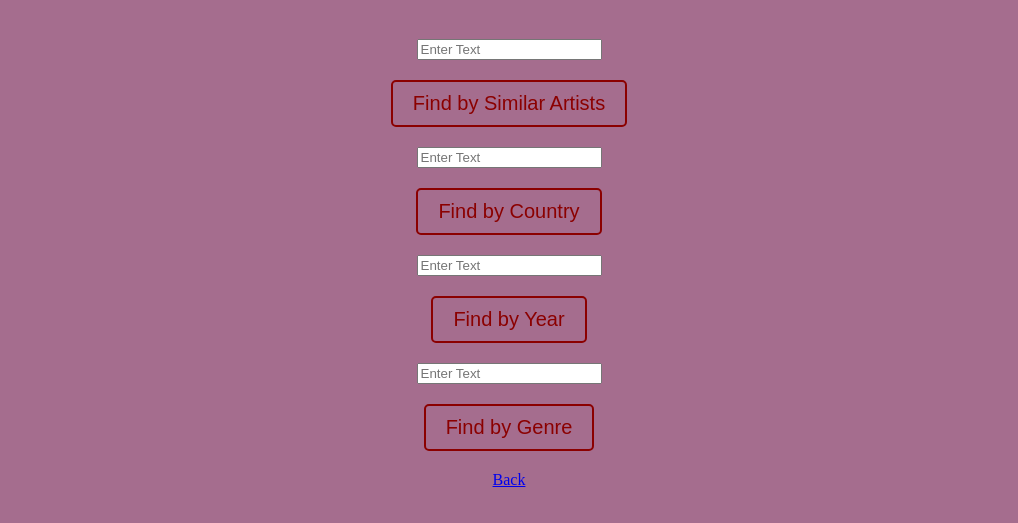
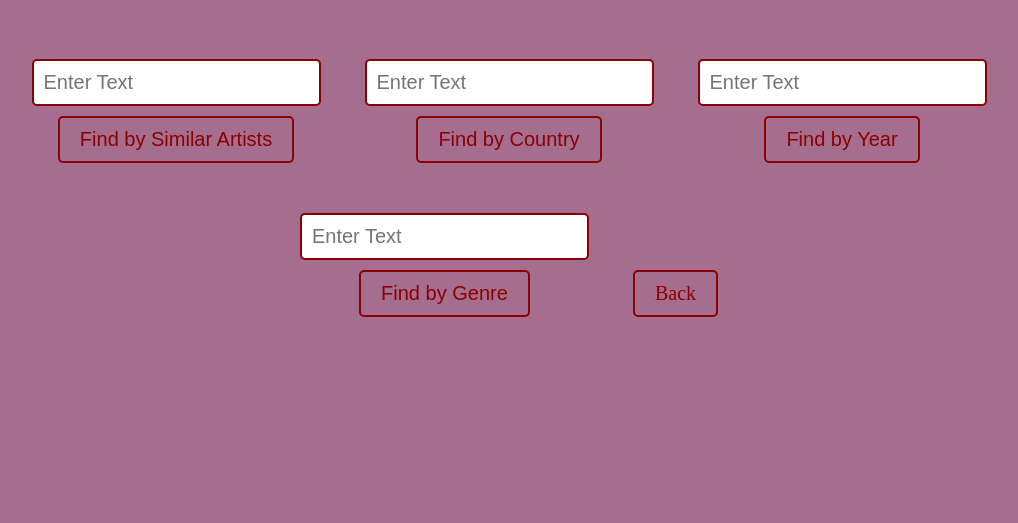
Before and after one commit to Rjfeldman222/CS3041-ProjectWebpage, a plain HTML site: page findArtist.html in a window 1280 px wide. Shown: the part 89-612 px from the top of the page, without its empty margins (131-1149 px from the left). Drawn offline with Linux system fonts and the light colour scheme.

Commit message:
Add files via upload

```diff
--- a/findArtist.html
+++ b/findArtist.html
@@ -3,7 +3,7 @@
 <head>
 	<meta charset="UTF-8">
 	<title>Find Similar Artists</title>
-	<link rel="stylesheet" href="style.css">
+	<link rel="stylesheet" href="findArtistForms.css">
 </head>
 <body>
 	<header>
--- /dev/null
+++ b/findArtistForms.css
@@ -0,0 +1,61 @@
+body {
+	background-color: #A56D8E; /* Light Purple */
+	color: #8B0000; /* Blood Red */
+	text-align: center;
+}
+
+header {
+	padding: 20px;
+}
+
+form {
+	display: inline-block;
+	margin: 20px;
+	text-align: center;
+}
+
+input[type="text"] {
+	display: block;
+	margin-bottom: 10px;
+	padding: 10px;
+	font-size: 20px;
+	border: 2px solid #8B0000;
+	border-radius: 5px;
+}
+
+button {
+	display: block;
+	margin: 0 auto 10px;
+	padding: 10px 20px;
+	font-size: 20px;
+	background-color: transparent;
+	color: inherit;
+	border: 2px solid #8B0000;
+	border-radius: 5px;
+	cursor: pointer;
+	transition: background-color 0.3s ease;
+}
+
+button:hover {
+	background-color: #8B0000;
+	color: #FFFFFF;
+}
+
+.back-button {
+	display: inline-block;
+	margin: 20px;
+	padding: 10px 20px;
+	font-size: 20px;
+	background-color: transparent;
+	color: inherit;
+	border: 2px solid #8B0000;
+	border-radius: 5px;
+	text-decoration: none;
+	cursor: pointer;
+	transition: background-color 0.3s ease;
+}
+
+.back-button:hover {
+	background-color: #8B0000;
+	color: #FFFFFF;
+}
--- /dev/null
+++ b/myArtistForms.css
@@ -0,0 +1,46 @@
+body {
+	background-color: #d8bfd8;
+	color: #8b0000;
+}
+
+form {
+	display: flex;
+	flex-direction: column;
+	align-items: center;
+}
+
+input[type="text"],
+input[type="password"],
+button {
+	margin: 10px;
+	padding: 10px;
+	font-size: 1.2rem;
+}
+
+button[type="submit"] {
+	margin-top: 20px;
+	background-color: #8b0000;
+	color: white;
+	border: none;
+	cursor: pointer;
+}
+
+button[type="submit"]:hover {
+	background-color: #a52a2a;
+}
+
+a {
+	text-decoration: none;
+}
+
+a button[type="button"] {
+	margin: 20px;
+	background-color: #8b0000;
+	color: white;
+	border: none;
+	cursor: pointer;
+}
+
+a button[type="button"]:hover {
+	background-color: #a52a2a;
+}
```
Also changed, not shown: index.html (+1 -1 lines), myArtist.html (added, +28 -0 lines).
